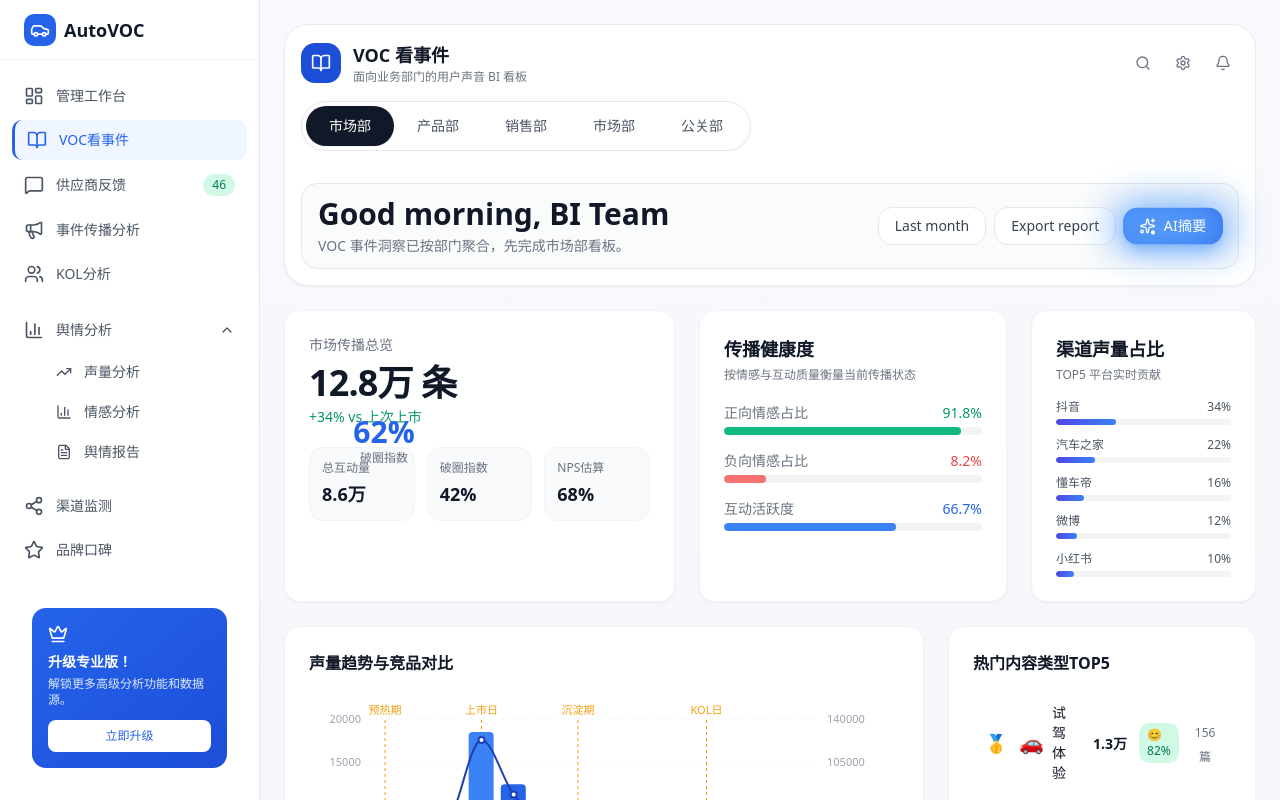
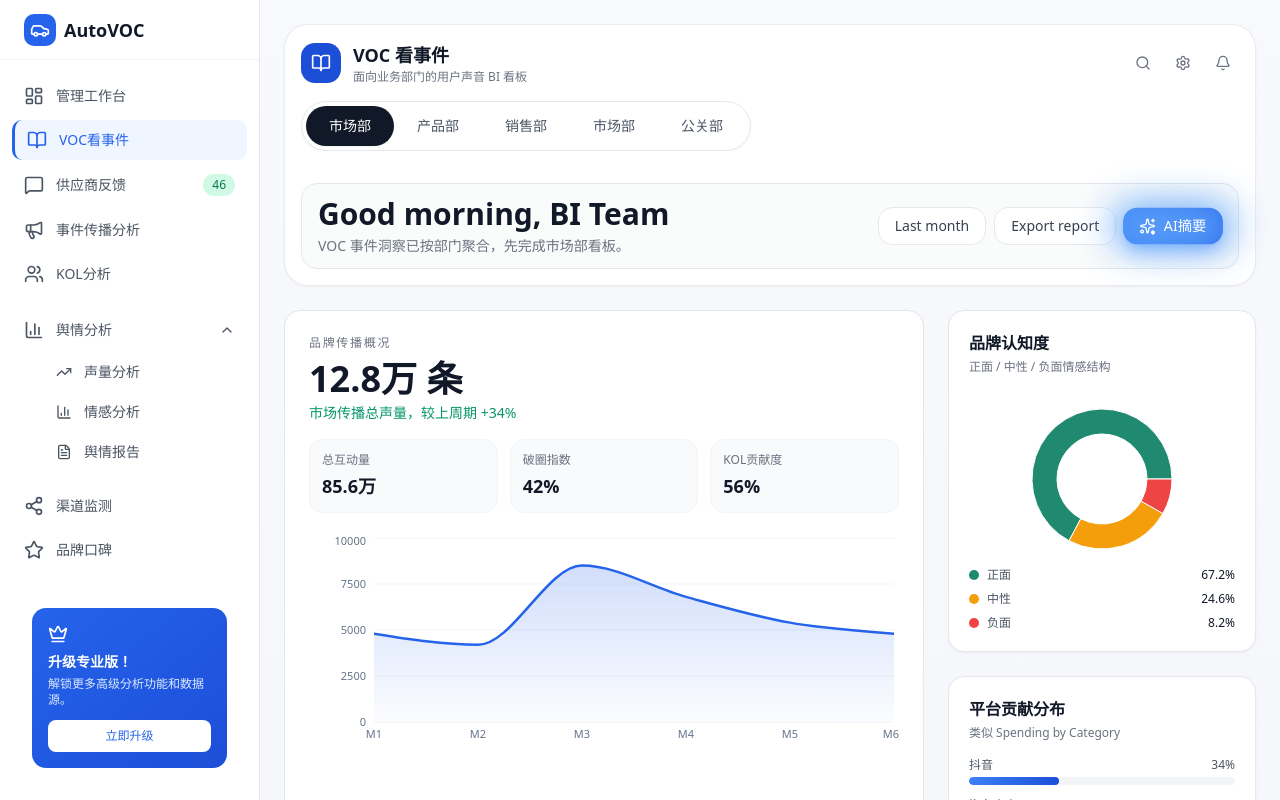
Before and after one commit to sunsy1994/newvoc, a React (Vite) app in the folder app/: page / in a window 1280 px wide. Both pictures are taken after a click on the button "VOC看事件". Shown: the top 800 px of the page. Built offline with nearby package versions, Linux system fonts and the light colour scheme.

Commit message:
feat(voc-market): redesign dashboard into 4 business insight sections

```diff
--- a/app/src/components/voc/market/MarketDashboard.tsx
+++ b/app/src/components/voc/market/MarketDashboard.tsx
@@ -1,169 +1,327 @@
-import { useState } from 'react';
 import { motion } from 'framer-motion';
-import VolumeTrendChart from './charts/VolumeTrendChart';
-import PlatformPieChart from './charts/PlatformPieChart';
-import KeywordWordCloud from './charts/KeywordWordCloud';
-import ChannelQuadrantChart from './charts/ChannelQuadrantChart';
-import ContentRankList from './charts/ContentRankList';
-import NegativeWordCloud from './charts/NegativeWordCloud';
-import KOLQuadrantChart from './charts/KOLQuadrantChart';
 import {
+  Area,
+  AreaChart,
+  Bar,
+  BarChart,
+  CartesianGrid,
+  Cell,
+  Legend,
+  Line,
+  LineChart,
+  Pie,
+  PieChart,
+  ResponsiveContainer,
+  Tooltip,
+  XAxis,
+  YAxis,
+} from 'recharts';
+import {
+  contentRankData,
+  keywordData,
+  kolInfluenceData,
   marketKPIData,
+  platformData,
   volumeTrendData,
-  platformData,
-  keywordData,
-  channelQuadrantData,
-  contentRankData,
-  kolInfluenceData,
 } from './data/marketChartData';
 
-type InsightMode = 'keyword' | 'channel' | 'kol';
+const sentimentPalette = ['#1f8a70', '#f59e0b', '#ef4444'];
 
 function formatWan(value: number) {
   return value >= 10000 ? `${(value / 10000).toFixed(1)}万` : value.toLocaleString();
 }
 
+function Card({ title, subtitle, children }: { title: string; subtitle?: string; children: React.ReactNode }) {
+  return (
+    <div className="rounded-2xl border border-gray-200 bg-white p-5 shadow-sm">
+      <div className="mb-4">
+        <h3 className="text-base font-semibold text-gray-900">{title}</h3>
+        {subtitle ? <p className="mt-1 text-xs text-gray-500">{subtitle}</p> : null}
+      </div>
+      {children}
+    </div>
+  );
+}
+
 export default function MarketDashboard() {
-  const [insightMode, setInsightMode] = useState<InsightMode>('keyword');
-
   const totalVolume = Number(marketKPIData.find((item) => item.type === 'volume')?.value ?? 0);
   const interaction = Number(marketKPIData.find((item) => item.type === 'interaction')?.value ?? 0);
   const breakout = Number(marketKPIData.find((item) => item.type === 'index')?.value ?? 0);
-  const nps = Number(marketKPIData.find((item) => item.type === 'nps')?.value ?? 0);
+  const kolContribution = Number(marketKPIData.find((item) => item.type === 'kol')?.value ?? 0);
   const negativeRatio = Number(marketKPIData.find((item) => item.type === 'negative')?.value ?? 0);
-  const sortedPlatforms = [...platformData].sort((a, b) => b.volume - a.volume);
-  const positiveRatio = Math.max(0, 100 - negativeRatio);
+
+  const monthlyVolumeData = volumeTrendData.slice(-6).map((item, idx) => ({
+    month: `M${idx + 1}`,
+    volume: item.myVolume,
+    interaction: item.interaction,
+  }));
+
+  const sentimentData = [
+    { name: '正面', value: 67.2 },
+    { name: '中性', value: 24.6 },
+    { name: '负面', value: 8.2 },
+  ];
+
+  const platformBars = [...platformData]
+    .sort((a, b) => b.volume - a.volume)
+    .slice(0, 5)
+    .map((item) => ({
+      name: item.platform,
+      ratio: Number(((item.volume / totalVolume) * 100).toFixed(1)),
+    }));
+
+  const kolRankData = [...kolInfluenceData]
+    .map((k) => ({
+      ...k,
+      score: Math.round(k.interactionRate * 6 + k.trustLevel * 0.8 + k.fans / 100000),
+    }))
+    .sort((a, b) => b.score - a.score)
+    .slice(0, 5);
+
+  const contentPerformanceData = contentRankData.map((item) => ({
+    type: item.type,
+    interaction: item.avgInteraction,
+    share: Math.round(item.avgInteraction * 0.2),
+    comment: Math.round(item.avgInteraction * 0.12),
+  }));
+
+  const claimAcceptanceData = [
+    { name: '认同', value: 61, color: '#1f8a70' },
+    { name: '观望', value: 24, color: '#f59e0b' },
+    { name: '质疑', value: 15, color: '#ef4444' },
+  ];
+
+  const claimTrendData = [
+    { t: 'W1', positive: 58, negative: 17 },
+    { t: 'W2', positive: 60, negative: 16 },
+    { t: 'W3', positive: 63, negative: 15 },
+    { t: 'W4', positive: 61, negative: 17 },
+    { t: 'W5', positive: 64, negative: 14 },
+    { t: 'W6', positive: 66, negative: 13 },
+  ];
+
+  const feedbackThemeData = keywordData
+    .slice(0, 6)
+    .map((item) => ({
+      theme: item.text,
+      positive: item.sentiment > 0 ? Math.round(item.frequency / 400) : Math.round(item.frequency / 1000),
+      negative: item.sentiment < 0 ? Math.round(item.frequency / 350) : Math.round(item.frequency / 1300),
+    }));
+
+  const interactionTopicData = contentRankData
+    .slice(0, 5)
+    .map((item) => ({ topic: item.type, value: item.avgInteraction }));
 
   return (
     <motion.div
-      initial={{ opacity: 0 }}
-      animate={{ opacity: 1 }}
+      initial={{ opacity: 0, y: 10 }}
+      animate={{ opacity: 1, y: 0 }}
       transition={{ duration: 0.35 }}
       className="space-y-6"
     >
       <section className="grid grid-cols-1 gap-6 xl:grid-cols-12">
-        <div className="rounded-2xl border border-gray-100 bg-white p-6 shadow-sm xl:col-span-5">
-          <p className="text-sm text-gray-500">市场传播总览</p>
-          <h2 className="mt-2 text-4xl font-semibold tracking-tight text-gray-900">{formatWan(totalVolume)} 条</h2>
-          <p className="mt-1 text-sm font-medium text-emerald-600">+34% vs 上次上市</p>
+        <div className="rounded-2xl border border-gray-200 bg-white p-6 shadow-sm xl:col-span-8">
+          <p className="text-xs uppercase tracking-[0.14em] text-gray-500">品牌传播概况</p>
+          <h2 className="mt-2 text-4xl font-semibold text-gray-900">{formatWan(totalVolume)} 条</h2>
+          <p className="mt-1 text-sm text-emerald-600">市场传播总声量，较上周期 +34%</p>
 
-          <div className="mt-5 grid grid-cols-3 gap-3">
+          <div className="mt-4 grid grid-cols-1 gap-3 md:grid-cols-3">
             <div className="rounded-xl border border-gray-100 bg-gray-50 p-3">
               <p className="text-xs text-gray-500">总互动量</p>
-              <p className="mt-1 text-lg font-semibold text-gray-900">{formatWan(interaction * 1000)}</p>
+              <p className="mt-1 text-lg font-semibold text-gray-900">{formatWan(interaction * 10000)}</p>
             </div>
             <div className="rounded-xl border border-gray-100 bg-gray-50 p-3">
               <p className="text-xs text-gray-500">破圈指数</p>
               <p className="mt-1 text-lg font-semibold text-gray-900">{breakout}%</p>
             </div>
             <div className="rounded-xl border border-gray-100 bg-gray-50 p-3">
-              <p className="text-xs text-gray-500">NPS估算</p>
-              <p className="mt-1 text-lg font-semibold text-gray-900">{nps}%</p>
+              <p className="text-xs text-gray-500">KOL贡献度</p>
+              <p className="mt-1 text-lg font-semibold text-gray-900">{kolContribution}%</p>
             </div>
+          </div>
+
+          <div className="mt-5 h-56">
+            <ResponsiveContainer width="100%" height="100%">
+              <AreaChart data={monthlyVolumeData}>
+                <defs>
+                  <linearGradient id="volumeFill" x1="0" y1="0" x2="0" y2="1">
+                    <stop offset="0%" stopColor="#2563eb" stopOpacity={0.35} />
+                    <stop offset="100%" stopColor="#2563eb" stopOpacity={0.03} />
+                  </linearGradient>
+                </defs>
+                <CartesianGrid stroke="#f1f5f9" vertical={false} />
+                <XAxis dataKey="month" tick={{ fontSize: 11, fill: '#64748b' }} axisLine={false} tickLine={false} />
+                <YAxis tick={{ fontSize: 11, fill: '#64748b' }} axisLine={false} tickLine={false} />
+                <Tooltip />
+                <Area type="monotone" dataKey="volume" stroke="#2563eb" fill="url(#volumeFill)" strokeWidth={2.5} />
+                <Line type="monotone" dataKey="interaction" stroke="#0f172a" strokeWidth={1.8} dot={false} />
+              </AreaChart>
+            </ResponsiveContainer>
           </div>
         </div>
 
-        <div className="rounded-2xl border border-gray-100 bg-white p-6 shadow-sm xl:col-span-4">
-          <h3 className="text-lg font-semibold text-gray-900">传播健康度</h3>
-          <p className="mt-1 text-xs text-gray-500">按情感与互动质量衡量当前传播状态</p>
-          <div className="mt-5 space-y-4">
-            <div>
-              <div className="mb-1 flex items-center justify-between text-sm">
-                <span className="text-gray-500">正向情感占比</span>
-                <span className="font-medium text-emerald-600">{positiveRatio.toFixed(1)}%</span>
+        <div className="space-y-6 xl:col-span-4">
+          <Card title="品牌认知度" subtitle="正面 / 中性 / 负面情感结构">
+            <div className="h-44">
+              <ResponsiveContainer width="100%" height="100%">
+                <PieChart>
+                  <Pie data={sentimentData} dataKey="value" nameKey="name" innerRadius={45} outerRadius={70}>
+                    {sentimentData.map((_, i) => (
+                      <Cell key={i} fill={sentimentPalette[i]} />
+                    ))}
+                  </Pie>
+                  <Tooltip />
+                </PieChart>
+              </ResponsiveContainer>
+            </div>
+            <div className="space-y-2">
+              {sentimentData.map((item, index) => (
+                <div key={item.name} className="flex items-center justify-between text-xs">
+                  <div className="flex items-center gap-2 text-gray-600">
+                    <span className="h-2.5 w-2.5 rounded-full" style={{ backgroundColor: sentimentPalette[index] }} />
+                    {item.name}
+                  </div>
+                  <span className="font-medium text-gray-900">{item.value}%</span>
+                </div>
+              ))}
+            </div>
+          </Card>
+
+          <Card title="平台贡献分布" subtitle="类似 Spending by Category">
+            <div className="space-y-3">
+              {platformBars.map((item) => (
+                <div key={item.name}>
+                  <div className="mb-1 flex items-center justify-between text-xs text-gray-600">
+                    <span>{item.name}</span>
+                    <span>{item.ratio}%</span>
+                  </div>
+                  <div className="h-2 overflow-hidden rounded-full bg-gray-100">
+                    <div className="h-full rounded-full bg-gradient-to-r from-[#3b82f6] to-[#1d4ed8]" style={{ width: `${item.ratio}%` }} />
+                  </div>
+                </div>
+              ))}
+            </div>
+          </Card>
+        </div>
+      </section>
+
+      <section className="grid grid-cols-1 gap-6 xl:grid-cols-12">
+        <div className="rounded-2xl border border-gray-200 bg-white p-5 shadow-sm xl:col-span-5">
+          <h3 className="text-base font-semibold text-gray-900">KOL排行榜</h3>
+          <p className="mt-1 text-xs text-gray-500">综合粉丝量、互动率、信任度计算影响力</p>
+          <div className="mt-4 space-y-3">
+            {kolRankData.map((item, idx) => (
+              <div key={item.name} className="rounded-xl border border-gray-100 p-3">
+                <div className="flex items-center justify-between">
+                  <div className="flex items-center gap-2">
+                    <span className="inline-flex h-6 w-6 items-center justify-center rounded-full bg-slate-900 text-xs text-white">{idx + 1}</span>
+                    <p className="text-sm font-medium text-gray-900">{item.name}</p>
+                  </div>
+                  <p className="text-sm font-semibold text-blue-600">{item.score}</p>
+                </div>
+                <div className="mt-2 grid grid-cols-3 gap-2 text-xs text-gray-500">
+                  <span>粉丝 {formatWan(item.fans)}</span>
+                  <span>互动 {item.interactionRate}%</span>
+                  <span>情感 {item.trustLevel}%</span>
+                </div>
               </div>
-              <div className="h-2 overflow-hidden rounded-full bg-gray-100">
-                <div className="h-full rounded-full bg-emerald-500" style={{ width: `${positiveRatio}%` }} />
-              </div>
-            </div>
-
-            <div>
-              <div className="mb-1 flex items-center justify-between text-sm">
-                <span className="text-gray-500">负向情感占比</span>
-                <span className="font-medium text-red-500">{negativeRatio}%</span>
-              </div>
-              <div className="h-2 overflow-hidden rounded-full bg-gray-100">
-                <div className="h-full rounded-full bg-red-400" style={{ width: `${Math.min(100, negativeRatio * 2)}%` }} />
-              </div>
-            </div>
-
-            <div>
-              <div className="mb-1 flex items-center justify-between text-sm">
-                <span className="text-gray-500">互动活跃度</span>
-                <span className="font-medium text-blue-600">66.7%</span>
-              </div>
-              <div className="h-2 overflow-hidden rounded-full bg-gray-100">
-                <div className="h-full rounded-full bg-blue-500" style={{ width: '66.7%' }} />
-              </div>
-            </div>
+            ))}
           </div>
         </div>
 
-        <div className="rounded-2xl border border-gray-100 bg-white p-6 shadow-sm xl:col-span-3">
-          <h3 className="text-lg font-semibold text-gray-900">渠道声量占比</h3>
-          <p className="mt-1 text-xs text-gray-500">TOP5 平台实时贡献</p>
-          <div className="mt-4 space-y-3">
-            {sortedPlatforms.slice(0, 5).map((platform) => {
-              const percent = totalVolume ? (platform.volume / totalVolume) * 100 : 0;
-              return (
-                <div key={platform.platform}>
-                  <div className="mb-1 flex items-center justify-between text-xs text-gray-600">
-                    <span>{platform.platform}</span>
-                    <span>{percent.toFixed(0)}%</span>
-                  </div>
-                  <div className="h-1.5 overflow-hidden rounded-full bg-gray-100">
-                    <div className="h-full rounded-full bg-gradient-to-r from-indigo-600 to-blue-500" style={{ width: `${percent}%` }} />
-                  </div>
-                </div>
-              );
-            })}
+        <div className="rounded-2xl border border-gray-200 bg-white p-5 shadow-sm xl:col-span-7">
+          <h3 className="text-base font-semibold text-gray-900">传播内容分析</h3>
+          <p className="mt-1 text-xs text-gray-500">对比不同内容类型的互动、分享、评论表现</p>
+          <div className="mt-3 h-72">
+            <ResponsiveContainer width="100%" height="100%">
+              <BarChart data={contentPerformanceData}>
+                <CartesianGrid stroke="#f1f5f9" vertical={false} />
+                <XAxis dataKey="type" tick={{ fontSize: 11, fill: '#64748b' }} axisLine={false} tickLine={false} />
+                <YAxis tick={{ fontSize: 11, fill: '#64748b' }} axisLine={false} tickLine={false} />
+                <Tooltip />
+                <Legend />
+                <Bar dataKey="interaction" name="互动量" fill="#2563eb" radius={[5, 5, 0, 0]} />
+                <Bar dataKey="share" name="分享量" fill="#14b8a6" radius={[5, 5, 0, 0]} />
+                <Bar dataKey="comment" name="评论量" fill="#f59e0b" radius={[5, 5, 0, 0]} />
+              </BarChart>
+            </ResponsiveContainer>
           </div>
         </div>
       </section>
 
       <section className="grid grid-cols-1 gap-6 xl:grid-cols-12">
-        <div className="xl:col-span-8">
-          <VolumeTrendChart data={volumeTrendData} />
+        <div className="rounded-2xl border border-gray-200 bg-white p-5 shadow-sm xl:col-span-5">
+          <h3 className="text-base font-semibold text-gray-900">品牌主张认同度</h3>
+          <p className="mt-1 text-xs text-gray-500">“智能不贵”主张下的用户态度分布</p>
+          <div className="mt-2 h-64">
+            <ResponsiveContainer width="100%" height="100%">
+              <PieChart>
+                <Pie data={claimAcceptanceData} dataKey="value" nameKey="name" outerRadius={90}>
+                  {claimAcceptanceData.map((item) => (
+                    <Cell key={item.name} fill={item.color} />
+                  ))}
+                </Pie>
+                <Tooltip />
+              </PieChart>
+            </ResponsiveContainer>
+          </div>
         </div>
-        <div className="xl:col-span-4">
-          <ContentRankList data={contentRankData} />
+
+        <div className="rounded-2xl border border-gray-200 bg-white p-5 shadow-sm xl:col-span-7">
+          <h3 className="text-base font-semibold text-gray-900">品牌主张情感趋势</h3>
+          <p className="mt-1 text-xs text-gray-500">观察认同度变化，及时调整传播策略</p>
+          <div className="mt-3 h-64">
+            <ResponsiveContainer width="100%" height="100%">
+              <LineChart data={claimTrendData}>
+                <CartesianGrid stroke="#f1f5f9" vertical={false} />
+                <XAxis dataKey="t" axisLine={false} tickLine={false} tick={{ fontSize: 11, fill: '#64748b' }} />
+                <YAxis axisLine={false} tickLine={false} tick={{ fontSize: 11, fill: '#64748b' }} />
+                <Tooltip />
+                <Legend />
+                <Line type="monotone" dataKey="positive" name="正向认同" stroke="#10b981" strokeWidth={2.4} />
+                <Line type="monotone" dataKey="negative" name="负向反馈" stroke="#ef4444" strokeWidth={2.2} />
+              </LineChart>
+            </ResponsiveContainer>
+          </div>
         </div>
       </section>
 
       <section className="grid grid-cols-1 gap-6 xl:grid-cols-12">
-        <div className="rounded-2xl border border-gray-100 bg-white p-4 shadow-sm xl:col-span-8">
-          <div className="mb-4 flex flex-wrap items-center justify-between gap-3">
-            <h3 className="text-base font-semibold text-gray-900">核心分析视图</h3>
-            <div className="inline-flex rounded-full border border-gray-200 bg-gray-50 p-1">
-              <button
-                onClick={() => setInsightMode('keyword')}
-                className={`rounded-full px-3 py-1.5 text-xs ${insightMode === 'keyword' ? 'bg-gray-900 text-white' : 'text-gray-600'}`}
-              >
-                关键词
-              </button>
-              <button
-                onClick={() => setInsightMode('channel')}
-                className={`rounded-full px-3 py-1.5 text-xs ${insightMode === 'channel' ? 'bg-gray-900 text-white' : 'text-gray-600'}`}
-              >
-                渠道
-              </button>
-              <button
-                onClick={() => setInsightMode('kol')}
-                className={`rounded-full px-3 py-1.5 text-xs ${insightMode === 'kol' ? 'bg-gray-900 text-white' : 'text-gray-600'}`}
-              >
-                KOL
-              </button>
-            </div>
+        <div className="rounded-2xl border border-gray-200 bg-white p-5 shadow-sm xl:col-span-6">
+          <h3 className="text-base font-semibold text-gray-900">用户评论分析与反馈</h3>
+          <p className="mt-1 text-xs text-gray-500">按主题对比正负情感评论量</p>
+          <div className="mt-3 h-72">
+            <ResponsiveContainer width="100%" height="100%">
+              <BarChart data={feedbackThemeData}>
+                <CartesianGrid stroke="#f1f5f9" vertical={false} />
+                <XAxis dataKey="theme" axisLine={false} tickLine={false} tick={{ fontSize: 11, fill: '#64748b' }} />
+                <YAxis axisLine={false} tickLine={false} tick={{ fontSize: 11, fill: '#64748b' }} />
+                <Tooltip />
+                <Legend />
+                <Bar dataKey="positive" name="正面评论" stackId="a" fill="#16a34a" />
+                <Bar dataKey="negative" name="负面评论" stackId="a" fill="#ef4444" />
+              </BarChart>
+            </ResponsiveContainer>
           </div>
-
-          {insightMode === 'keyword' && <KeywordWordCloud data={keywordData} />}
-          {insightMode === 'channel' && <ChannelQuadrantChart data={channelQuadrantData} />}
-          {insightMode === 'kol' && <KOLQuadrantChart data={kolInfluenceData} />}
         </div>
 
-        <div className="space-y-6 xl:col-span-4">
-          <PlatformPieChart data={platformData} />
-          <NegativeWordCloud data={keywordData} />
+        <div className="rounded-2xl border border-gray-200 bg-white p-5 shadow-sm xl:col-span-6">
+          <h3 className="text-base font-semibold text-gray-900">互动话题热度</h3>
+          <p className="mt-1 text-xs text-gray-500">识别最容易引发用户讨论的内容主题</p>
+          <div className="mt-3 h-72">
+            <ResponsiveContainer width="100%" height="100%">
+              <BarChart data={interactionTopicData} layout="vertical">
+                <CartesianGrid stroke="#f1f5f9" horizontal={false} />
+                <XAxis type="number" axisLine={false} tickLine={false} tick={{ fontSize: 11, fill: '#64748b' }} />
+                <YAxis dataKey="topic" type="category" axisLine={false} tickLine={false} tick={{ fontSize: 11, fill: '#64748b' }} width={80} />
+                <Tooltip />
+                <Bar dataKey="value" fill="#0ea5e9" radius={[0, 6, 6, 0]} />
+              </BarChart>
+            </ResponsiveContainer>
+          </div>
+          <div className="mt-4 rounded-xl border border-red-100 bg-red-50 px-3 py-2 text-xs text-red-700">
+            当前负向情感占比 {negativeRatio}% ，建议优先跟进“价格贵”“卡顿”相关反馈。
+          </div>
         </div>
       </section>
     </motion.div>
```
